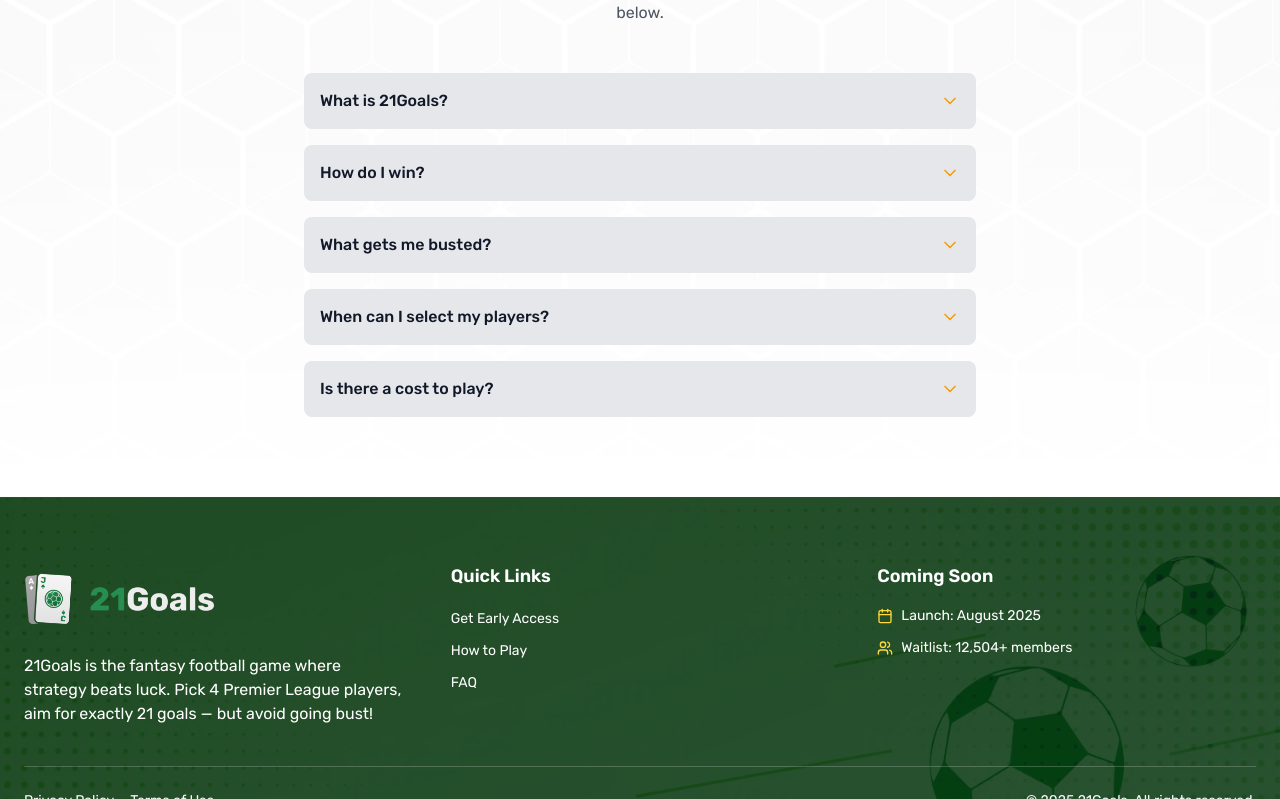
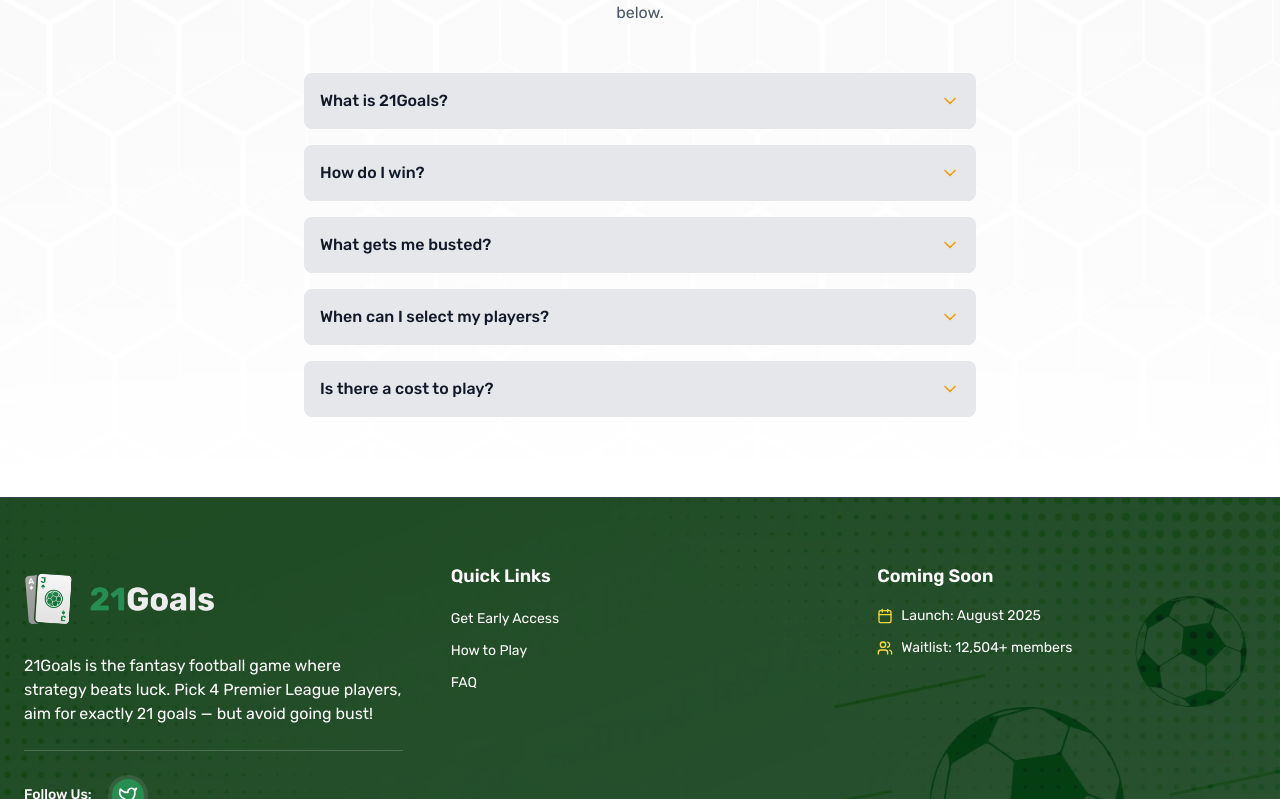
Before and after one commit to bluespacestudio/21Goals, a React (Vite) app: page / in a window 1280 px wide. Shown: the part 2001-2800 px from the top of the page. Built offline with nearby package versions, Linux system fonts and the light colour scheme; no server answers; the database is empty.

Commit message:
Updated ComingSoonPage

```diff
--- a/src/features/landing/ComingSoonPage.jsx
+++ b/src/features/landing/ComingSoonPage.jsx
@@ -499,8 +499,8 @@
                       </h4>
                       <p className="text-gray-600 text-xs sm:text-sm leading-relaxed mb-3 sm:mb-4">
                         Create a Mini League and challenge your friends. The
-                        winner? Whoever gets closest to 21 without busting.
-                        The forfeits? You decide.
+                        winner? Whoever gets closest to 21 without busting. The
+                        forfeits? You decide.
                       </p>
                       <div className="flex items-center justify-center gap-1 text-xs text-secondary-600 font-medium bg-secondary-50 rounded-full px-2 sm:px-3 py-1.5 sm:py-2">
                         <Trophy className="w-3 h-3" />
@@ -665,7 +665,7 @@
           {/* Foreground Content */}
           <div className="relative z-10 w-full max-w-7xl mx-auto px-3 sm:px-4 lg:px-6 py-12 sm:py-16">
             {/* Grid layout */}
-            <div className="grid grid-cols-1 sm:grid-cols-2 lg:grid-cols-3 gap-8 sm:gap-10 lg:gap-12 mb-10">
+            <div className="grid grid-cols-1 sm:grid-cols-2 lg:grid-cols-3 gap-8 sm:gap-10 lg:gap-12 mb-8">
               {/* Logo & Description */}
               <div>
                 <img
@@ -678,6 +678,25 @@
                   luck. Pick 4 Premier League players, aim for exactly 21 goals
                   — but avoid going bust!
                 </p>
+                <div className="border-t border-white/20 my-6"></div>
+
+                <div className="flex items-center gap-4">
+                  <span className="text-white text-sm font-medium">
+                    Follow Us:
+                  </span>
+                  <a
+                    href="https://x.com/xGPhilosophy"
+                    target="_blank"
+                    rel="noopener noreferrer"
+                    onClick={() => analytics.trackSocialClick("twitter")}
+                    className="group inline-flex items-center justify-center rounded-full bg-white/10 hover:bg-secondary-400/20 transition-colors duration-200 w-10 h-10"
+                    aria-label="Follow us on Twitter"
+                  >
+                    <span className="flex items-center justify-center w-8 h-8 rounded-full bg-primary-500 group-hover:bg-secondary-400 transition-colors duration-200">
+                      <Twitter className="w-5 h-5 text-white" />
+                    </span>
+                  </a>
+                </div>
               </div>
 
               {/* Quick Links */}
@@ -761,6 +780,7 @@
                   Terms of Use
                 </Link>
               </div>
+
               <p className="text-white text-sm mt-4 sm:mt-0">
                 © 2025 21Goals. All rights reserved.
               </p>
```
